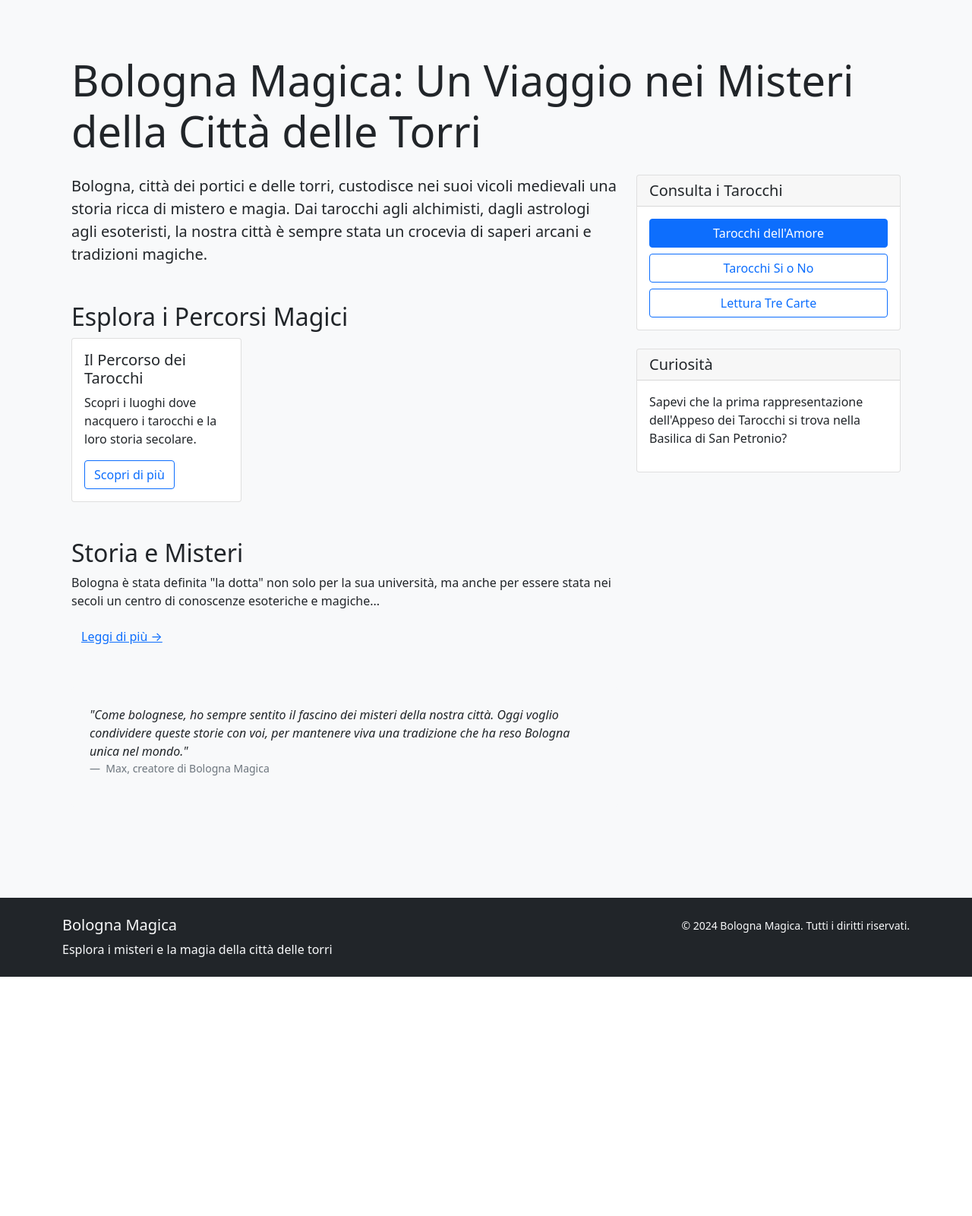
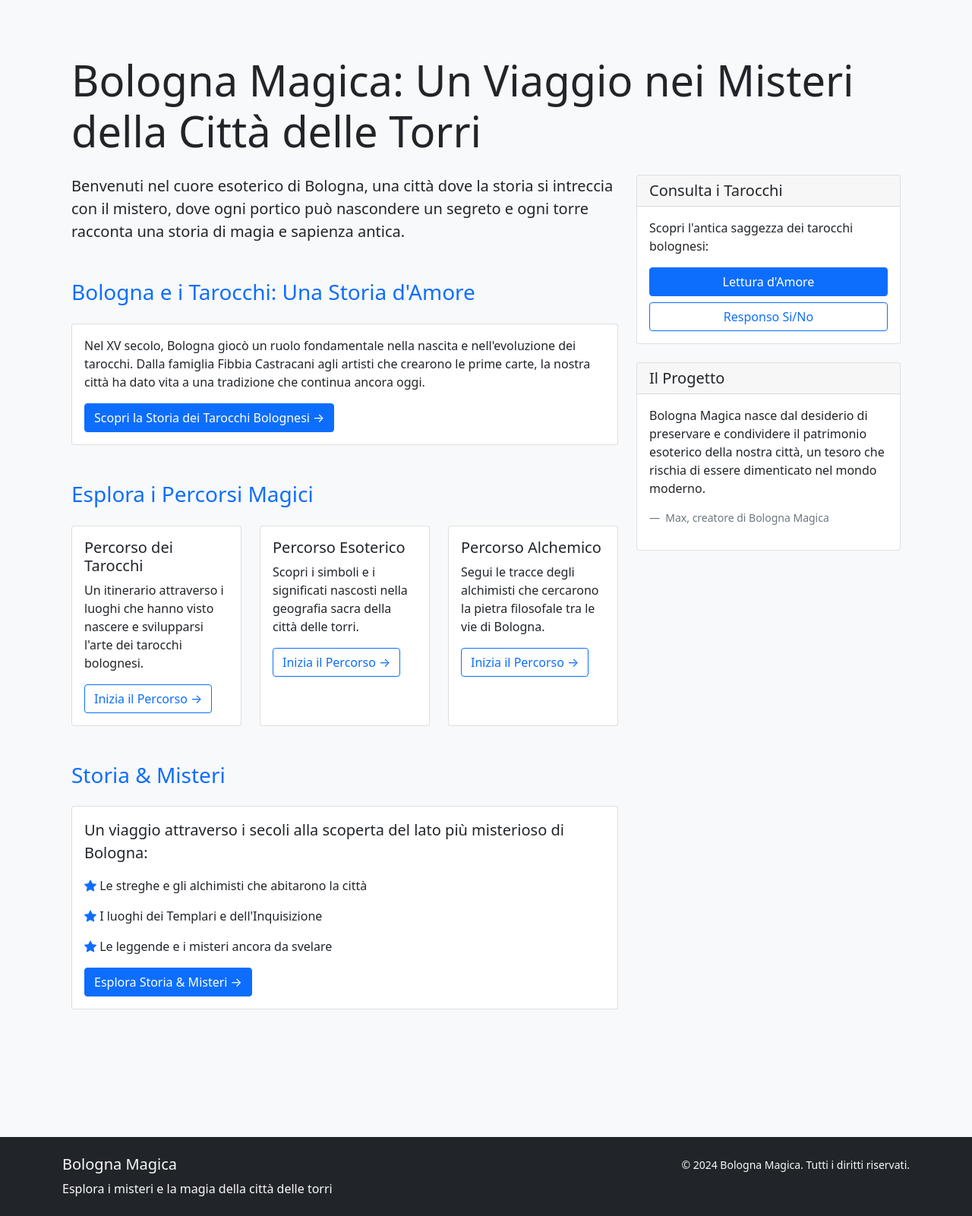
Before and after one commit to jmedia65/bologna-magica, a Flask app: page /bologna-magica in a window 1280 px wide. Shown: the part 56-1657 px from the top of the page at 76% size. Before the commit the page ends 1342 px from the top, so only its background shows below. Run offline with Flask 3, Linux system fonts and the light colour scheme.

Commit message:
Improve Bologna Magica section

```diff
--- a/webapp/templates/base.html
+++ b/webapp/templates/base.html
@@ -45,6 +45,7 @@
               </a>
               <ul class="dropdown-menu">
                 <li><a class="dropdown-item" href="/bologna-magica">Scopri la Città Magica</a></li>
+                <li><a class="dropdown-item" href="/bologna-magica/bologna-tarocchi">Bologna e i Tarocchi</a></li>
                 <li><hr class="dropdown-divider"></li>
                 <li><h6 class="dropdown-header">I Percorsi</h6></li>
                 <li><a class="dropdown-item" href="/bologna-magica/percorsi/tarocchi">Percorso dei Tarocchi</a></li>
--- a/webapp/templates/bologna-magica/index.html
+++ b/webapp/templates/bologna-magica/index.html
@@ -3,76 +3,139 @@
 
 {% block page_title %}Bologna Magica: Un Viaggio nei Misteri della Città delle Torri{% endblock %}
 
-{% block page_subtitle %}Dove la Storia della Magia Incontra i Tarocchi{% endblock %}
+{% block page_subtitle %}Dove Storia, Magia e Mistero si Incontrano nei Portici Secolari{% endblock %}
 
 {% block page_content %}
 <div class="row">
     <div class="col-lg-8">
-        <div class="mb-5">
+        <!-- Introduction -->
+        <section class="mb-5">
             <p class="lead">
-                Bologna, città dei portici e delle torri, custodisce nei suoi vicoli medievali
-                una storia ricca di mistero e magia. Dai tarocchi agli alchimisti, dagli astrologi
-                agli esoteristi, la nostra città è sempre stata un crocevia di saperi arcani e
-                tradizioni magiche.
+                Benvenuti nel cuore esoterico di Bologna, una città dove la storia si intreccia
+                con il mistero, dove ogni portico può nascondere un segreto e ogni torre racconta
+                una storia di magia e sapienza antica.
             </p>
-        </div>
+        </section>
 
+        <!-- Bologna e i Tarocchi -->
         <section class="mb-5">
-            <h2>Esplora i Percorsi Magici</h2>
+            <h2 class="h3 text-primary mb-4">Bologna e i Tarocchi: Una Storia d'Amore</h2>
+            <div class="card mb-4">
+                <div class="card-body">
+                    <p>Nel XV secolo, Bologna giocò un ruolo fondamentale nella nascita e
+                    nell'evoluzione dei tarocchi. Dalla famiglia Fibbia Castracani agli artisti
+                    che crearono le prime carte, la nostra città ha dato vita a una tradizione
+                    che continua ancora oggi.</p>
+                    <a href="/bologna-magica/bologna-tarocchi" class="btn btn-primary">
+                        Scopri la Storia dei Tarocchi Bolognesi →
+                    </a>
+                </div>
+            </div>
+        </section>
+
+        <!-- I Percorsi Magici -->
+        <section class="mb-5">
+            <h2 class="h3 text-primary mb-4">Esplora i Percorsi Magici</h2>
             <div class="row g-4">
+                <!-- Percorso dei Tarocchi -->
                 <div class="col-md-4">
                     <div class="card h-100">
                         <div class="card-body">
-                            <h3 class="h5">Il Percorso dei Tarocchi</h3>
-                            <p>Scopri i luoghi dove nacquero i tarocchi e la loro storia secolare.</p>
-                            <a href="/bologna-magica/percorsi/tarocchi" class="btn btn-outline-primary">Scopri di più</a>
+                            <h3 class="h5">Percorso dei Tarocchi</h3>
+                            <p>Un itinerario attraverso i luoghi che hanno visto nascere e
+                            svilupparsi l'arte dei tarocchi bolognesi.</p>
+                            <a href="/bologna-magica/percorsi/tarocchi" class="btn btn-outline-primary">
+                                Inizia il Percorso →
+                            </a>
                         </div>
                     </div>
                 </div>
-                <!-- Similar cards for other paths -->
+                <!-- Percorso Esoterico -->
+                <div class="col-md-4">
+                    <div class="card h-100">
+                        <div class="card-body">
+                            <h3 class="h5">Percorso Esoterico</h3>
+                            <p>Scopri i simboli e i significati nascosti nella geografia
+                            sacra della città delle torri.</p>
+                            <a href="/bologna-magica/percorsi/esoterico" class="btn btn-outline-primary">
+                                Inizia il Percorso →
+                            </a>
+                        </div>
+                    </div>
+                </div>
+                <!-- Percorso Alchemico -->
+                <div class="col-md-4">
+                    <div class="card h-100">
+                        <div class="card-body">
+                            <h3 class="h5">Percorso Alchemico</h3>
+                            <p>Segui le tracce degli alchimisti che cercarono la pietra
+                            filosofale tra le vie di Bologna.</p>
+                            <a href="/bologna-magica/percorsi/alchemico" class="btn btn-outline-primary">
+                                Inizia il Percorso →
+                            </a>
+                        </div>
+                    </div>
+                </div>
             </div>
         </section>
 
+        <!-- Storia & Misteri -->
         <section class="mb-5">
-            <h2>Storia e Misteri</h2>
-            <p>Bologna è stata definita "la dotta" non solo per la sua università, ma anche per
-            essere stata nei secoli un centro di conoscenze esoteriche e magiche...</p>
-            <a href="/bologna-magica/storia-misteri" class="btn btn-link">Leggi di più →</a>
+            <h2 class="h3 text-primary mb-4">Storia & Misteri</h2>
+            <div class="card">
+                <div class="card-body">
+                    <p class="lead">Un viaggio attraverso i secoli alla scoperta del lato
+                    più misterioso di Bologna:</p>
+                    <ul class="list-unstyled">
+                        <li class="mb-3">
+                            <i class="bi bi-star-fill text-primary"></i> Le streghe e gli
+                            alchimisti che abitarono la città
+                        </li>
+                        <li class="mb-3">
+                            <i class="bi bi-star-fill text-primary"></i> I luoghi dei
+                            Templari e dell'Inquisizione
+                        </li>
+                        <li class="mb-3">
+                            <i class="bi bi-star-fill text-primary"></i> Le leggende e i
+                            misteri ancora da svelare
+                        </li>
+                    </ul>
+                    <a href="/bologna-magica/storia-misteri" class="btn btn-primary">
+                        Esplora Storia & Misteri →
+                    </a>
+                </div>
+            </div>
         </section>
-
-        <div class="testimonial bg-light p-4 rounded">
-            <p class="fst-italic">
-                "Come bolognese, ho sempre sentito il fascino dei misteri della nostra città.
-                Oggi voglio condividere queste storie con voi, per mantenere viva una tradizione
-                che ha reso Bologna unica nel mondo."
-            </p>
-            <footer class="blockquote-footer">
-                Max, creatore di Bologna Magica
-            </footer>
-        </div>
     </div>
 
+    <!-- Sidebar -->
     <div class="col-lg-4">
+        <!-- Quick Links -->
         <div class="card mb-4">
             <div class="card-header">
                 <h3 class="h5 mb-0">Consulta i Tarocchi</h3>
             </div>
             <div class="card-body">
+                <p>Scopri l'antica saggezza dei tarocchi bolognesi:</p>
                 <div class="d-grid gap-2">
-                    <a href="/tarocchi-amore" class="btn btn-primary">Tarocchi dell'Amore</a>
-                    <a href="/tarocchi-si-no" class="btn btn-outline-primary">Tarocchi Si o No</a>
-                    <a href="/three-cards-tarot" class="btn btn-outline-primary">Lettura Tre Carte</a>
+                    <a href="/tarocchi-amore" class="btn btn-primary">Lettura d'Amore</a>
+                    <a href="/tarocchi-si-no" class="btn btn-outline-primary">Responso Si/No</a>
                 </div>
             </div>
         </div>
 
+        <!-- Personal Note -->
         <div class="card">
             <div class="card-header">
-                <h3 class="h5 mb-0">Curiosità</h3>
+                <h3 class="h5 mb-0">Il Progetto</h3>
             </div>
             <div class="card-body">
-                <p>Sapevi che la prima rappresentazione dell'Appeso dei Tarocchi si trova
-                nella Basilica di San Petronio?</p>
+                <p>Bologna Magica nasce dal desiderio di preservare e condividere il
+                patrimonio esoterico della nostra città, un tesoro che rischia di
+                essere dimenticato nel mondo moderno.</p>
+                <footer class="blockquote-footer mt-2">
+                    Max, creatore di Bologna Magica
+                </footer>
             </div>
         </div>
     </div>
```
Also changed, not shown: webapp/templates/index.html (+14 -6 lines).
